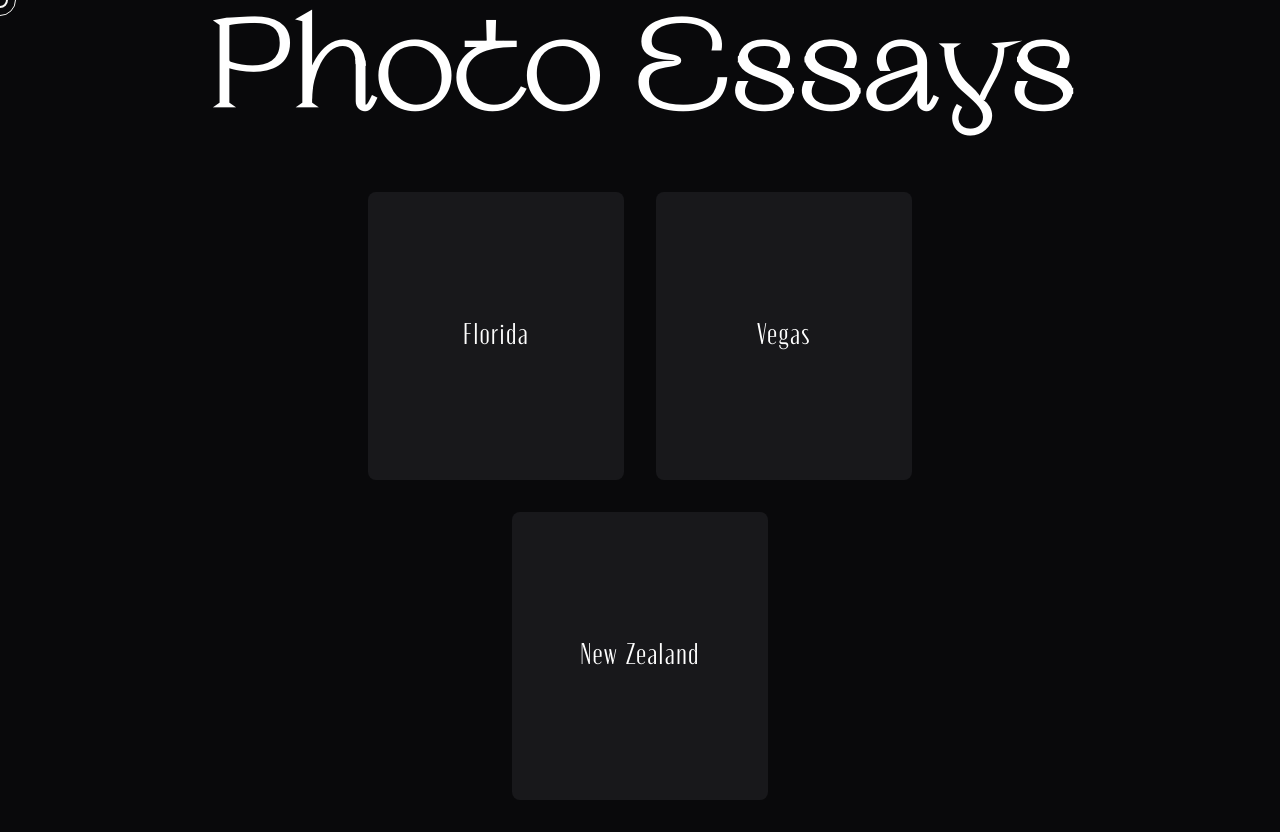
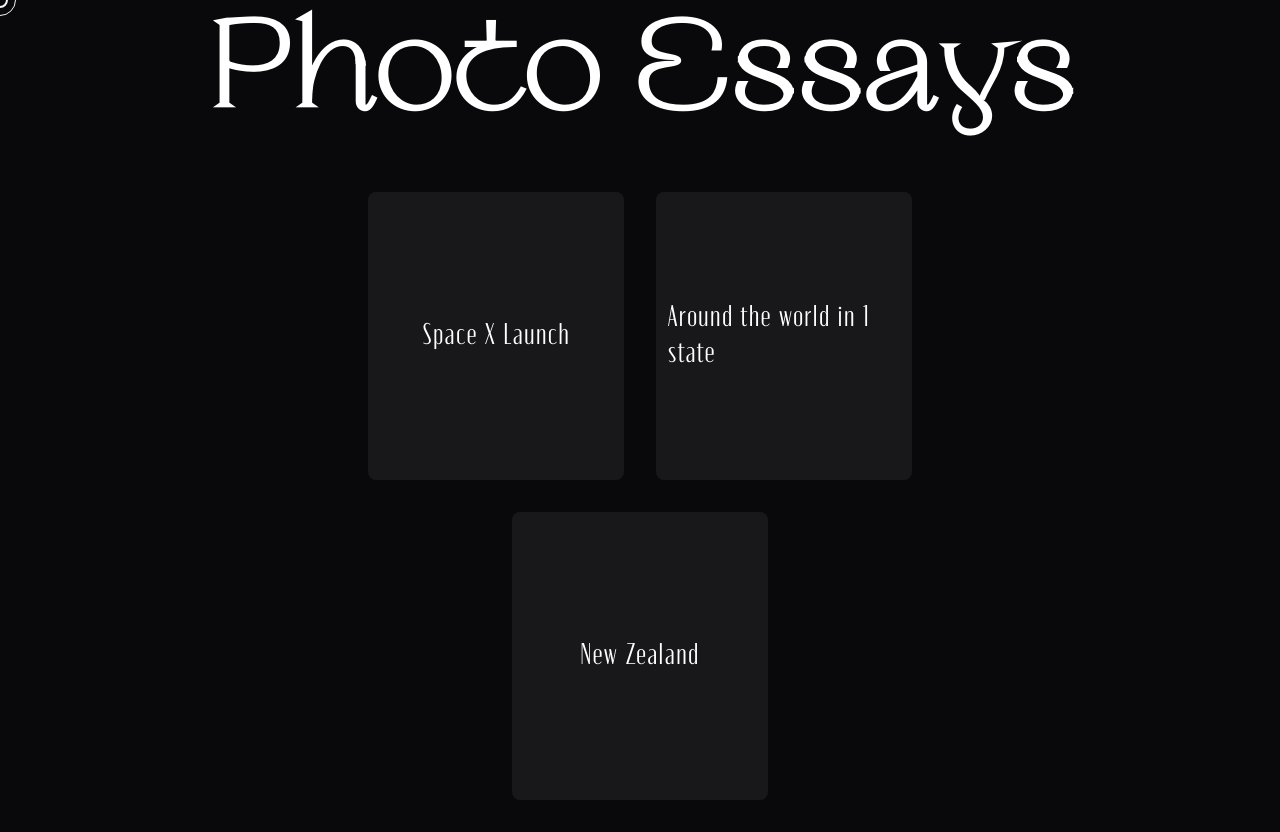
Before and after one commit to Tytan-Codes/anExperience, a Next.js app: page /experienceTwo in a window 1280 px wide. Built offline with nearby package versions, Linux system fonts and the light colour scheme.

Commit message:
Update titles in ExperienceTwo page to reflect new themes, changing "Florida" to "Space X Launch" and "Vegas" to "Around the world in 1 state" for improved relevance and engagement.

```diff
--- a/app/experienceTwo/page.tsx
+++ b/app/experienceTwo/page.tsx
@@ -183,13 +183,13 @@ export default function ExperienceTwo() {
                         className="card w-40 sm:w-64 h-72 bg-zinc-900 rounded-lg flex items-center justify-center hover:bg-zinc-800 transition-colors duration-300 cursor-pointer"
                         onClick={() => setSelectedCard('florida')}
                     >
-                        <h2 className="text-2xl sm:text-3xl font-light text-white font-emberly tracking-wider">Florida</h2>
+                        <h2 className="text-2xl sm:text-3xl font-light text-white font-emberly tracking-wider">Space X Launch</h2>
                     </div>
                     <div
                         className="card w-40 sm:w-64 h-72 bg-zinc-900 rounded-lg flex items-center justify-center hover:bg-zinc-800 transition-colors duration-300 cursor-pointer"
                         onClick={() => setSelectedCard('vegas')}
                     >
-                        <h2 className="text-2xl sm:text-3xl font-light text-white font-emberly tracking-wider">Vegas</h2>
+                        <h2 className="text-2xl sm:text-3xl font-light text-white font-emberly tracking-wider p-3">Around the world in 1 state</h2>
                     </div>
                 </div>
                 <div className="mt-4 sm:mt-8">
```
